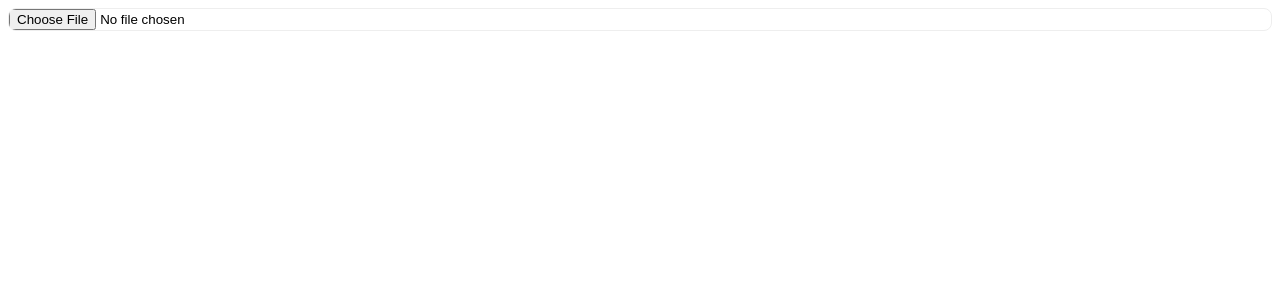
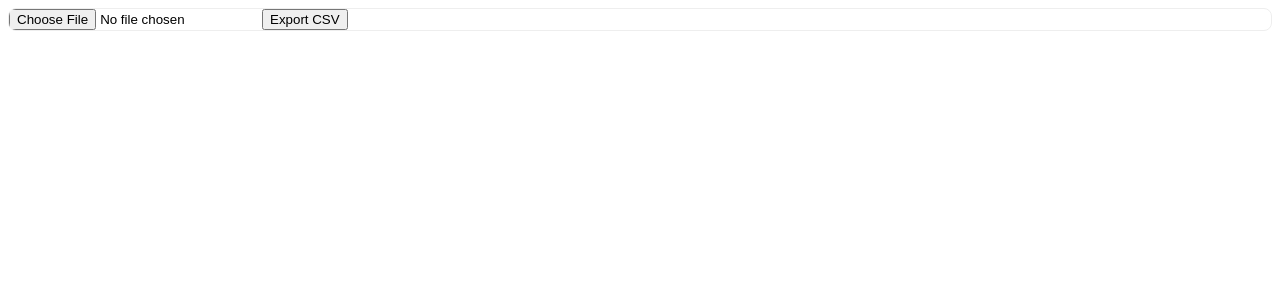
Before and after one commit to thresn/finsuretex-tool, a Next.js app: page / in a window 1280 px wide. Shown: the top 300 px of the page. Built offline with nearby package versions, Linux system fonts and the light colour scheme.

Commit message:
updated table can export as .csv

```diff
--- a/src/app/page.tsx
+++ b/src/app/page.tsx
@@ -3,6 +3,7 @@
 import React, { ChangeEvent, useEffect, useState } from "react";
 import csvSplit from "../utils/csvSplit";
 import DetailModal from "../DetailModal";
+import exportToCSV from "../utils/exportToCsv";
 
 
 export default function Page() {
@@ -49,6 +50,10 @@ setSelectedRow(null); // modal kapanır
      <div className="table-wrapper">
       <input type="file" accept=".csv" onChange={handleFile} />
 
+        <button onClick={() => exportToCSV(rows)}>
+          Export CSV
+        </button>
+
 {rows.length > 0 && (
 
       <table className="table">
@@ -70,6 +75,8 @@ setSelectedRow(null); // modal kapanır
     ))}
         </tbody>
 
+
+
       </table>
 
       )}
@@ -82,6 +89,8 @@ setSelectedRow(null); // modal kapanır
       />
 
 
+
+
     </div>
 
 
--- /dev/null
+++ b/src/utils/exportToCsv.tsx
@@ -0,0 +1,23 @@
+export default function exportToCSV(rows: Record<string, string>[]) {
+
+    const header = Object.keys(rows[0]).join(",");
+
+    const csvRows = rows.map(row =>
+    Object.values(row).map(val => `"${val}"`).join(",")
+    );
+
+    const csvString = [header, ...csvRows].join("\n");
+
+    const blob = new Blob([csvString], { type: "text/csv" });
+    const url = URL.createObjectURL(blob);
+
+    const a = document.createElement("a");
+    a.href = url;
+    a.download = `export-${new Date().toISOString().slice(0,10)}.csv`;
+    a.click();
+
+    URL.revokeObjectURL(url); // bellek temizliği
+
+
+
+}
```
